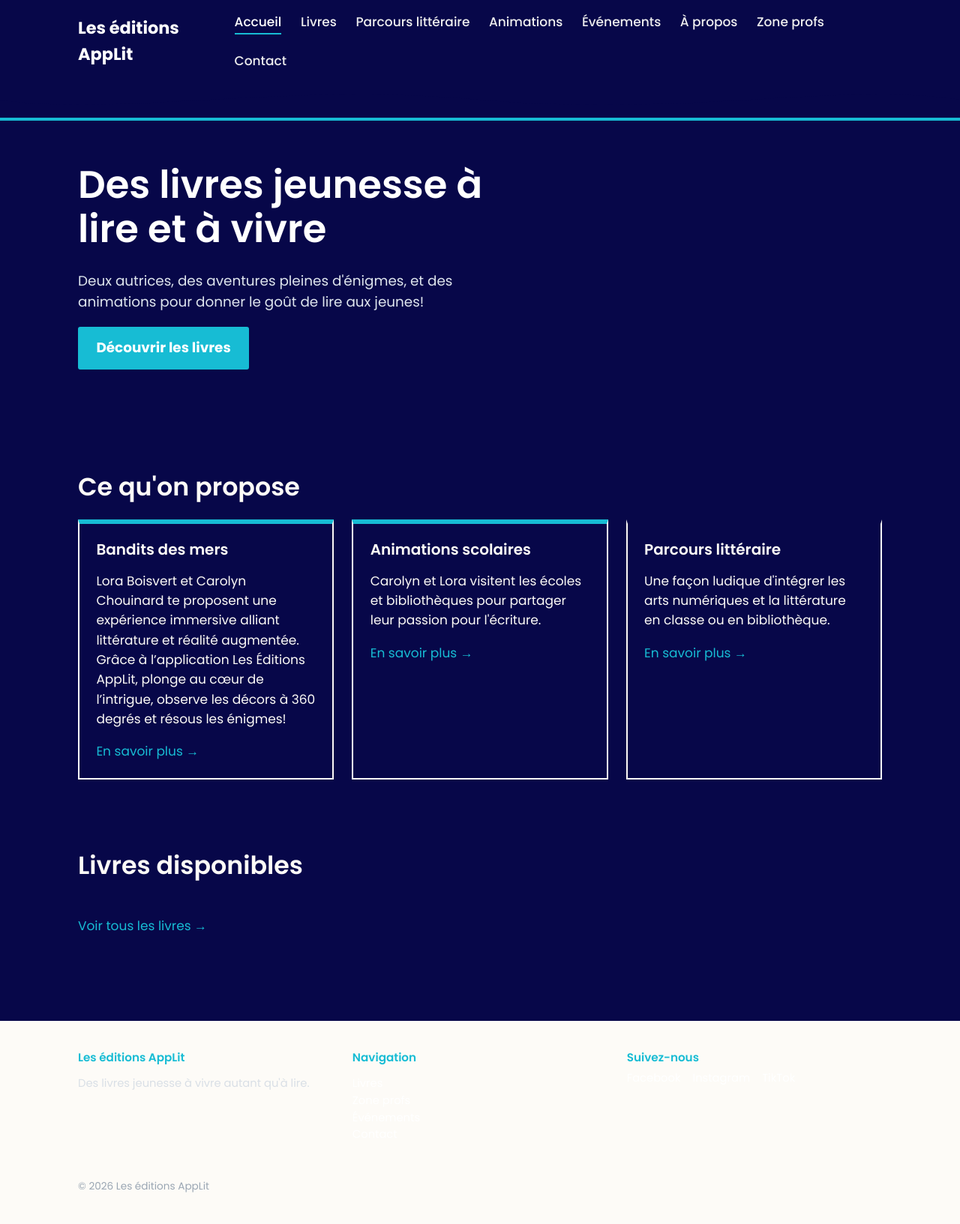
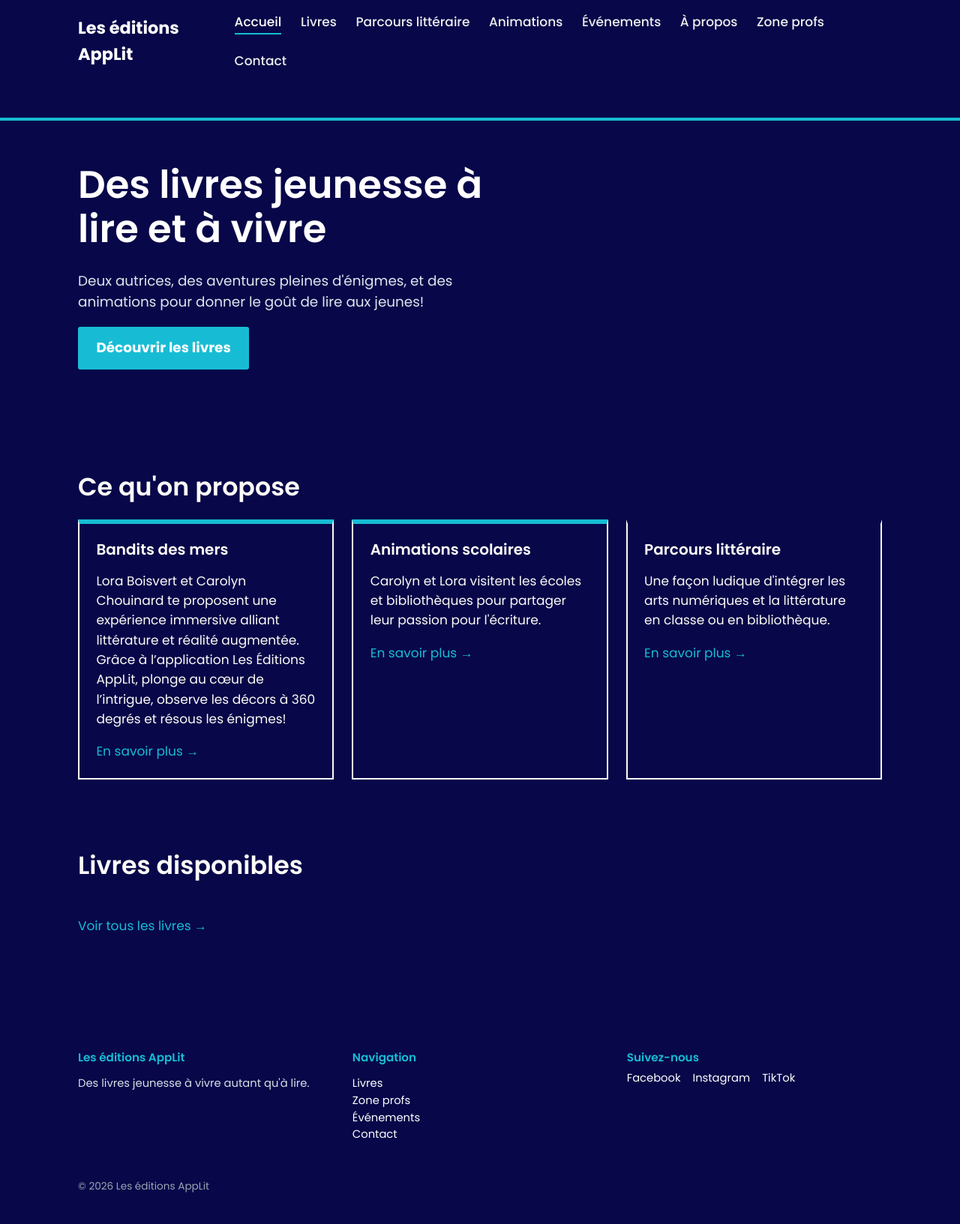
Before and after one commit to Flora0510/flora0510.github.io, a Jekyll site: the page built from index.md, in a window 1280 px wide. Shown: the whole page at 75% size. Built offline with Jekyll 4.4.1, drawn with Linux system fonts in a browser that asks for light colours.

Commit message:
Change footer background color from navy-deep to navy

```diff
--- a/assets/css/style.css
+++ b/assets/css/style.css
@@ -272,7 +272,7 @@ form.contact textarea {
 
 /* ---------- Footer ---------- */
 .site-footer {
-  background: var(--color-navy-deep);
+  background: var(--color-navy);
   color: #d9dfe6;
   padding: 2.5rem 0;
   margin-top: 3rem;
```
